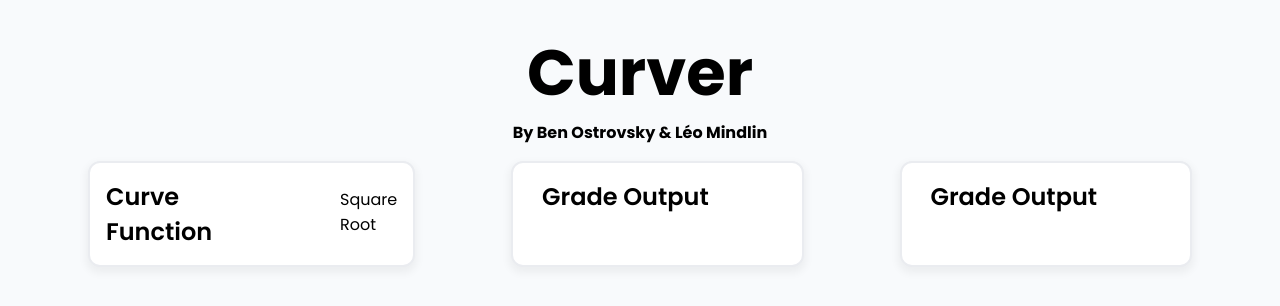
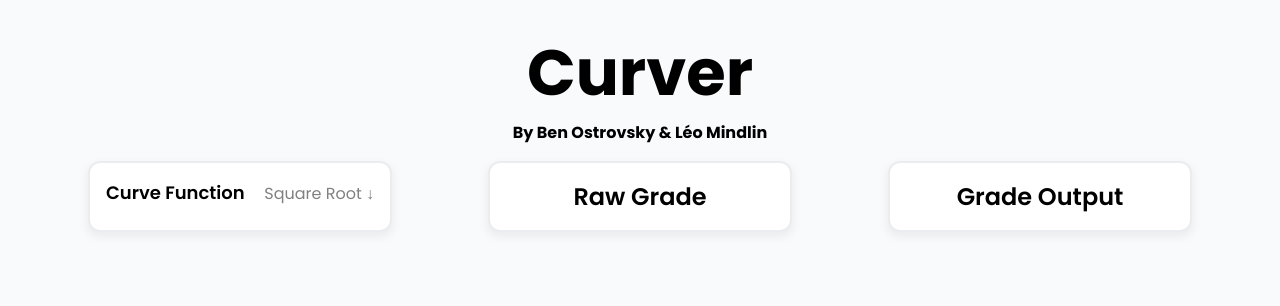
Before and after one commit to GradeCurver/Curver, a Next.js app: page / in a window 1280 px wide. Shown: the top 306 px of the page. Built offline with nearby package versions, Linux system fonts and the light colour scheme.

Commit message:
Alignment Fixes

```diff
--- a/pages/index.tsx
+++ b/pages/index.tsx
@@ -34,18 +34,16 @@ export default function Home() {
 const FirstCard = (props) => {
   return(
     <div className={styles.card}>
-      <div className={styles.cardHeader}>
-        <h1>Curve Function</h1>
-        <h3>Square Root</h3>
+        <h2>Curve Function</h2>
+        <h3>Square Root ↓</h3>
       </div>
-    </div>
   )
 };
 
 const SecondCard = (props) => {
   return(
     <div className={styles.card}>
-        <h1>Grade Output</h1>
+        <h1>Raw Grade</h1>
     </div>
   )
 };
--- a/styles/Home.module.css
+++ b/styles/Home.module.css
@@ -39,6 +39,7 @@
   display: flex;
   width: var(--max-width);
   justify-content: center;
+  align-items: baseline;
 
   padding: 1rem;
   background-color: var(--card-background-color);
@@ -55,24 +56,28 @@
   box-shadow: 0px 4px 8px 2px var(--card-shadow-color);
 }
 
+
 .card h1 {
   padding: 0;
   margin: 0;
   font-size: x-large;
   font-weight: 600;
-  margin-right: 4rem;
 
+}
+.card h2 {
+  padding: 0;
+  margin: 0;
+  font-size: large;
+  font-weight: 600;
+  margin-left: 0px;
+  margin-right:auto
 }
 
 .card h3 {
   padding: 0;
   margin: 0;
-  margin-left: 4rem;
   font-size: medium;
   font-weight: normal;
+  color: gray;
+
 }
-
-.cardHeader {
-  display: flex;
-  align-items: baseline;
-}
```
